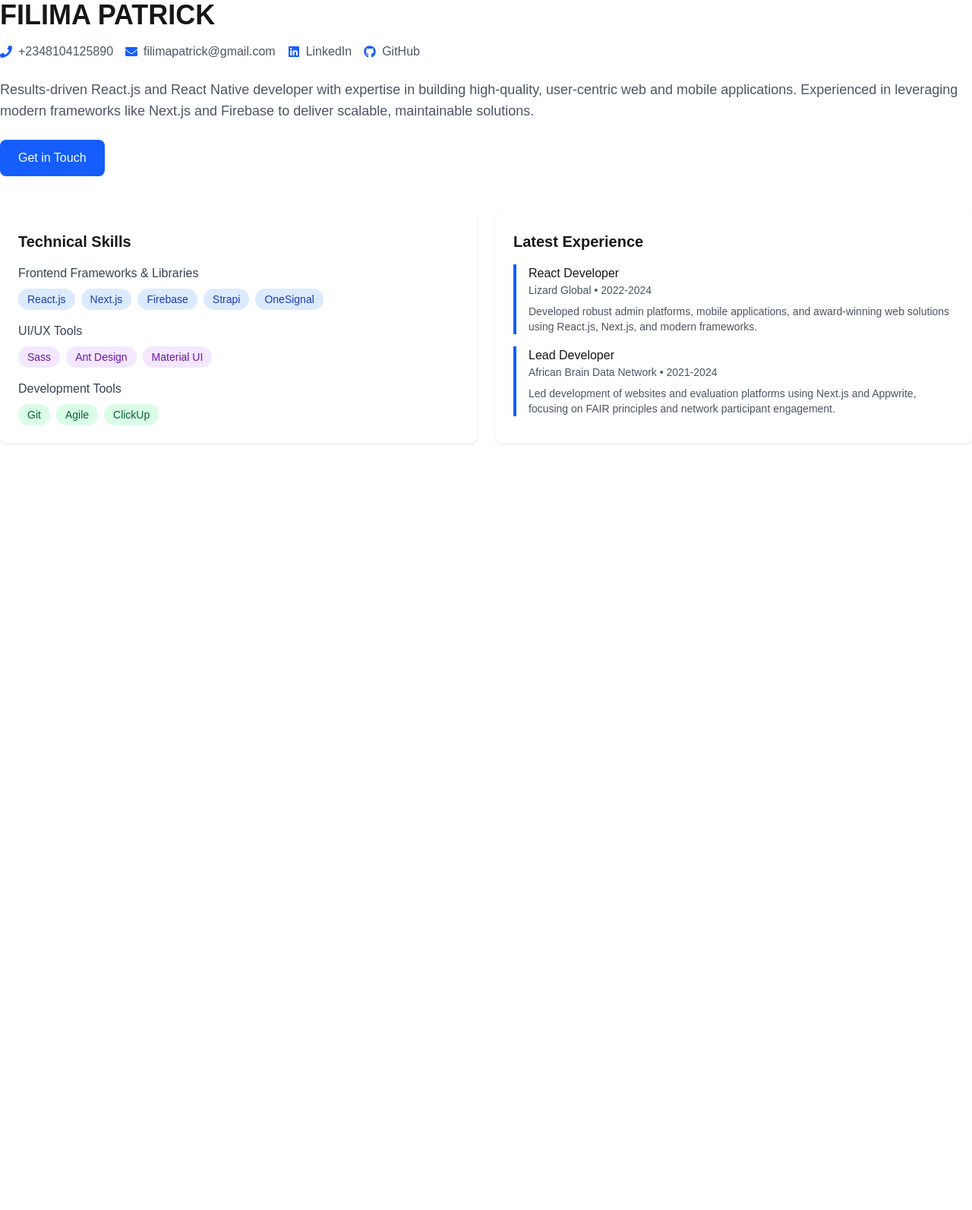
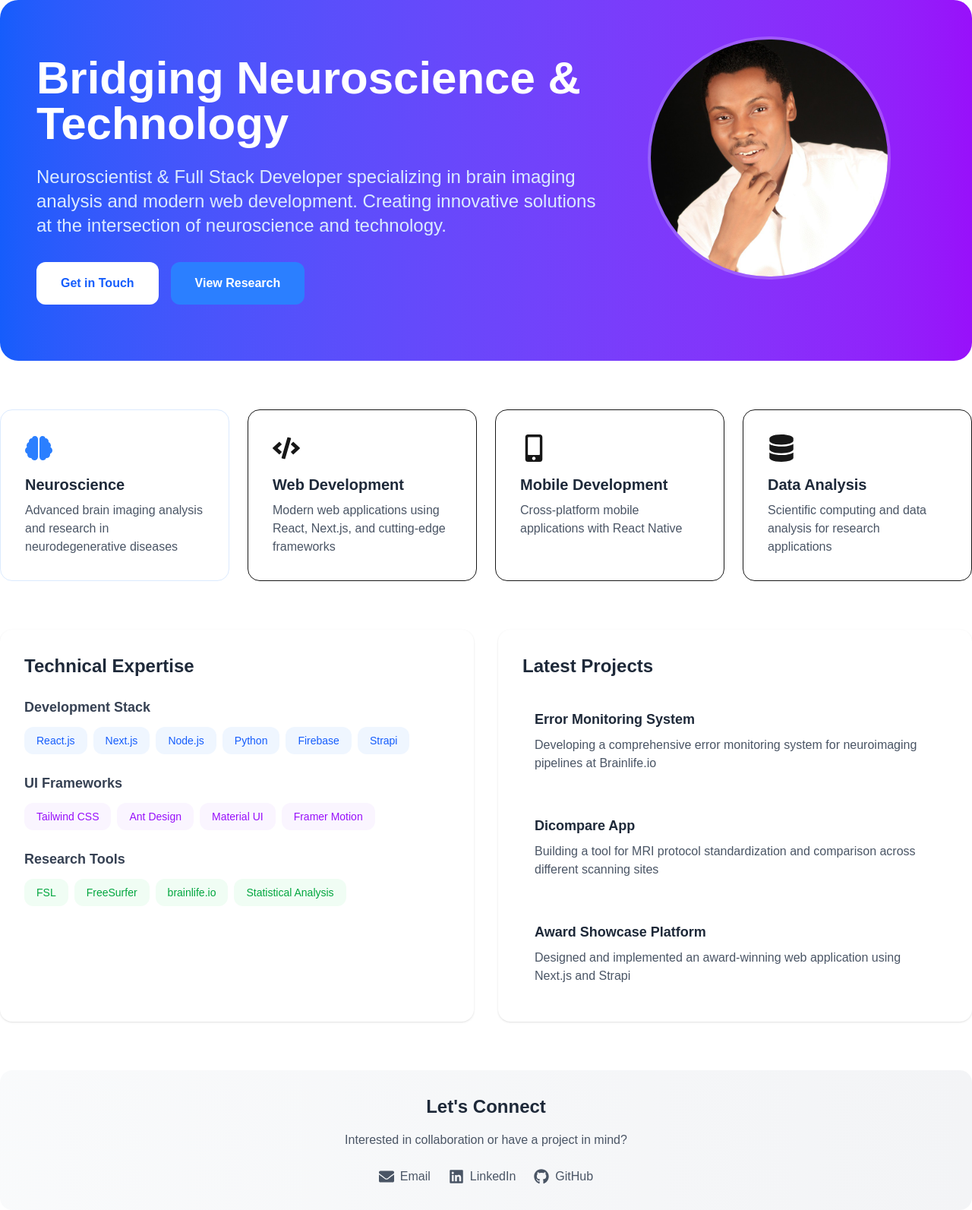
Before and after one commit to filimapatrick/computational_cv, a Next.js app: page / in a window 1280 px wide. Shown: the whole page at 76% size. Before the commit the page ends 800 px from the top, so only its background shows below. Built offline with nearby package versions, Linux system fonts and the light colour scheme.

Commit message:
improved the homepage

```diff
--- a/package.json
+++ b/package.json
@@ -9,6 +9,7 @@
     "lint": "next lint"
   },
   "dependencies": {
+    "framer-motion": "^12.6.2",
     "next": "15.2.4",
     "react": "^19.0.0",
     "react-dom": "^19.0.0",
--- a/src/app/page.jsx
+++ b/src/app/page.jsx
@@ -1,101 +1,214 @@
+'use client';
+
 import Image from 'next/image';
 import Link from 'next/link';
-import { FaLinkedin, FaGithub, FaEnvelope, FaPhone } from 'react-icons/fa';
+import { motion } from 'framer-motion';
+import { FaLinkedin, FaGithub, FaEnvelope, FaPhone, FaBrain, FaCode, FaMobileAlt, FaDatabase } from 'react-icons/fa';
+
+const fadeInUp = {
+  initial: { opacity: 0, y: 20 },
+  animate: { opacity: 1, y: 0 },
+  transition: { duration: 0.5 }
+};
+
+const staggerContainer = {
+  animate: {
+    transition: {
+      staggerChildren: 0.1
+    }
+  }
+};
 
 export default function Home() {
   return (
-    <div className=" mx-auto">
-      <div className="flex flex-col md:flex-row items-center gap-8 mb-12">
-
-        <div>
-          <h1 className="text-4xl font-bold mb-4">FILIMA PATRICK</h1>
-          <div className="flex flex-wrap gap-4 text-gray-600 mb-6">
-            <a href="tel:+2348104125890" className="flex items-center gap-2">
-              <FaPhone className="text-blue-600" />
-              +2348104125890
-            </a>
-            <a href="mailto:filimapatrick@gmail.com" className="flex items-center gap-2">
-              <FaEnvelope className="text-blue-600" />
-              filimapatrick@gmail.com
-            </a>
-            <a href="https://linkedin.com" target="_blank" rel="noopener noreferrer" className="flex items-center gap-2">
-              <FaLinkedin className="text-blue-600" />
-              LinkedIn
-            </a>
-            <a href="https://github.com" target="_blank" rel="noopener noreferrer" className="flex items-center gap-2">
-              <FaGithub className="text-blue-600" />
-              GitHub
-            </a>
-          </div>
-          <p className="text-lg text-gray-600 mb-6">
-            Results-driven React.js and React Native developer with expertise in building high-quality, user-centric web and mobile applications. Experienced in leveraging modern frameworks like Next.js and Firebase to deliver scalable, maintainable solutions.
+    <motion.div
+      initial="initial"
+      animate="animate"
+      className="mx-auto space-y-16"
+    >
+      {/* Hero Section */}
+      <div className="relative overflow-hidden rounded-3xl bg-gradient-to-r from-blue-600 to-purple-600 text-white p-12">
+        <div className="absolute inset-0 bg-grid-white/10 bg-grid-16 [mask-image:linear-gradient(0deg,white,rgba(255,255,255,0.6))]" />
+        <motion.div
+          variants={staggerContainer}
+          className="relative flex flex-col lg:flex-row items-center gap-12"
+        >
+          <motion.div variants={fadeInUp} className="lg:w-2/3">
+            <h1 className="text-5xl lg:text-6xl font-bold mb-6">
+              Bridging Neuroscience & Technology
+            </h1>
+            <p className="text-xl lg:text-2xl text-blue-100 mb-8">
+              Neuroscientist & Full Stack Developer specializing in brain imaging analysis and modern web development. Creating innovative solutions at the intersection of neuroscience and technology.
             </p>
+            <div className="flex flex-wrap gap-4">
               <Link
                 href="/contact"
-            className="inline-block bg-blue-600 text-white px-6 py-3 rounded-lg hover:bg-blue-700 transition-colors"
+                className="inline-block bg-white text-blue-600 px-8 py-4 rounded-xl font-semibold hover:bg-blue-50 transition-colors"
               >
                 Get in Touch
               </Link>
+              <Link
+                href="/research"
+                className="inline-block bg-blue-500 bg-opacity-20 text-white px-8 py-4 rounded-xl font-semibold hover:bg-opacity-30 transition-colors"
+              >
+                View Research
+              </Link>
             </div>
+          </motion.div>
+          <motion.div
+            variants={fadeInUp}
+            className="lg:w-1/3 aspect-square relative"
+          >
+            <div className="w-64 h-64 lg:w-80 lg:h-80 relative rounded-full overflow-hidden border-4 border-white/20">
+              <Image
+                src="/patrick.jpeg"
+                alt="Filima Patrick"
+                fill
+                className="object-cover"
+              />
+            </div>
+          </motion.div>
+        </motion.div>
       </div>
 
-      <div className="grid grid-cols-1 md:grid-cols-2 gap-6">
-        <div className="bg-white p-6 rounded-lg shadow-sm">
-          <h2 className="text-xl font-semibold mb-4">Technical Skills</h2>
-          <div className="space-y-4">
+      {/* Expertise Areas */}
+      <motion.div variants={staggerContainer} className="grid grid-cols-1 md:grid-cols-2 lg:grid-cols-4 gap-6">
+        {[
+          {
+            icon: FaBrain,
+            title: 'Neuroscience',
+            description: 'Advanced brain imaging analysis and research in neurodegenerative diseases',
+            color: 'blue'
+          },
+          {
+            icon: FaCode,
+            title: 'Web Development',
+            description: 'Modern web applications using React, Next.js, and cutting-edge frameworks',
+            color: 'purple'
+          },
+          {
+            icon: FaMobileAlt,
+            title: 'Mobile Development',
+            description: 'Cross-platform mobile applications with React Native',
+            color: 'pink'
+          },
+          {
+            icon: FaDatabase,
+            title: 'Data Analysis',
+            description: 'Scientific computing and data analysis for research applications',
+            color: 'green'
+          }
+        ].map((item, index) => (
+          <motion.div
+            key={index}
+            variants={fadeInUp}
+            className={`bg-gradient-to-br from-${item.color}-50 to-${item.color}-100/30 p-8 rounded-2xl border border-${item.color}-100`}
+          >
+            <item.icon className={`text-4xl text-${item.color}-500 mb-4`} />
+            <h3 className="text-xl font-semibold text-gray-800 mb-2">{item.title}</h3>
+            <p className="text-gray-600">{item.description}</p>
+          </motion.div>
+        ))}
+      </motion.div>
+
+      {/* Skills Section */}
+      <motion.div variants={staggerContainer} className="grid grid-cols-1 lg:grid-cols-2 gap-8">
+        <motion.div variants={fadeInUp} className="bg-white p-8 rounded-2xl shadow-sm">
+          <h2 className="text-2xl font-bold text-gray-800 mb-6">Technical Expertise</h2>
+          <div className="space-y-6">
             <div>
-              <h3 className="font-medium text-gray-700 mb-2">Frontend Frameworks & Libraries</h3>
+              <h3 className="text-lg font-semibold text-gray-700 mb-3">Development Stack</h3>
               <div className="flex flex-wrap gap-2">
-                {['React.js', 'Next.js', 'Firebase', 'Strapi', 'OneSignal'].map((skill) => (
-                  <span key={skill} className="bg-blue-100 text-blue-800 px-3 py-1 rounded-full text-sm">
+                {['React.js', 'Next.js', 'Node.js', 'Python', 'Firebase', 'Strapi'].map((skill) => (
+                  <span key={skill} className="bg-blue-50 text-blue-600 px-4 py-2 rounded-xl text-sm font-medium">
                     {skill}
                   </span>
                 ))}
               </div>
             </div>
             <div>
-              <h3 className="font-medium text-gray-700 mb-2">UI/UX Tools</h3>
+              <h3 className="text-lg font-semibold text-gray-700 mb-3">UI Frameworks</h3>
               <div className="flex flex-wrap gap-2">
-                {['Sass', 'Ant Design', 'Material UI'].map((skill) => (
-                  <span key={skill} className="bg-purple-100 text-purple-800 px-3 py-1 rounded-full text-sm">
+                {['Tailwind CSS', 'Ant Design', 'Material UI', 'Framer Motion'].map((skill) => (
+                  <span key={skill} className="bg-purple-50 text-purple-600 px-4 py-2 rounded-xl text-sm font-medium">
                     {skill}
                   </span>
                 ))}
               </div>
             </div>
             <div>
-              <h3 className="font-medium text-gray-700 mb-2">Development Tools</h3>
+              <h3 className="text-lg font-semibold text-gray-700 mb-3">Research Tools</h3>
               <div className="flex flex-wrap gap-2">
-                {['Git', 'Agile', 'ClickUp'].map((skill) => (
-                  <span key={skill} className="bg-green-100 text-green-800 px-3 py-1 rounded-full text-sm">
+                {['FSL', 'FreeSurfer', 'brainlife.io', 'Statistical Analysis'].map((skill) => (
+                  <span key={skill} className="bg-green-50 text-green-600 px-4 py-2 rounded-xl text-sm font-medium">
                     {skill}
                   </span>
                 ))}
               </div>
             </div>
           </div>
-        </div>
+        </motion.div>
 
-        <div className="bg-white p-6 rounded-lg shadow-sm">
-          <h2 className="text-xl font-semibold mb-4">Latest Experience</h2>
-          <div className="space-y-4">
-            <div className="border-l-4 border-blue-600 pl-4">
-              <h3 className="font-medium">React Developer</h3>
-              <p className="text-sm text-gray-600">Lizard Global • 2022-2024</p>
-              <p className="text-sm text-gray-600 mt-2">
-                Developed robust admin platforms, mobile applications, and award-winning web solutions using React.js, Next.js, and modern frameworks.
+        <motion.div variants={fadeInUp} className="bg-white p-8 rounded-2xl shadow-sm">
+          <h2 className="text-2xl font-bold text-gray-800 mb-6">Latest Projects</h2>
+          <div className="space-y-6">
+            <div className="group hover:bg-blue-50 p-4 rounded-xl transition-colors">
+              <h3 className="text-lg font-semibold text-gray-800 group-hover:text-blue-600 transition-colors">Error Monitoring System</h3>
+              <p className="text-gray-600 mt-2">
+                Developing a comprehensive error monitoring system for neuroimaging pipelines at Brainlife.io
               </p>
             </div>
-            <div className="border-l-4 border-blue-600 pl-4">
-              <h3 className="font-medium">Lead Developer</h3>
-              <p className="text-sm text-gray-600">African Brain Data Network • 2021-2024</p>
-              <p className="text-sm text-gray-600 mt-2">
-                Led development of websites and evaluation platforms using Next.js and Appwrite, focusing on FAIR principles and network participant engagement.
+            <div className="group hover:bg-blue-50 p-4 rounded-xl transition-colors">
+              <h3 className="text-lg font-semibold text-gray-800 group-hover:text-blue-600 transition-colors">Dicompare App</h3>
+              <p className="text-gray-600 mt-2">
+                Building a tool for MRI protocol standardization and comparison across different scanning sites
+              </p>
+            </div>
+            <div className="group hover:bg-blue-50 p-4 rounded-xl transition-colors">
+              <h3 className="text-lg font-semibold text-gray-800 group-hover:text-blue-600 transition-colors">Award Showcase Platform</h3>
+              <p className="text-gray-600 mt-2">
+                Designed and implemented an award-winning web application using Next.js and Strapi
               </p>
             </div>
           </div>
+        </motion.div>
+      </motion.div>
+
+      {/* Contact Section */}
+      <motion.div
+        variants={fadeInUp}
+        className="bg-gradient-to-r from-gray-50 to-gray-100 p-8 rounded-2xl text-center"
+      >
+        <h2 className="text-2xl font-bold text-gray-800 mb-4">Let's Connect</h2>
+        <p className="text-gray-600 mb-6">Interested in collaboration or have a project in mind?</p>
+        <div className="flex justify-center gap-6">
+          <a
+            href="mailto:filimapatrick@gmail.com"
+            className="flex items-center gap-2 text-gray-600 hover:text-blue-600 transition-colors"
+          >
+            <FaEnvelope className="text-xl" />
+            <span>Email</span>
+          </a>
+          <a
+            href="https://linkedin.com"
+            target="_blank"
+            rel="noopener noreferrer"
+            className="flex items-center gap-2 text-gray-600 hover:text-blue-600 transition-colors"
+          >
+            <FaLinkedin className="text-xl" />
+            <span>LinkedIn</span>
+          </a>
+          <a
+            href="https://github.com"
+            target="_blank"
+            rel="noopener noreferrer"
+            className="flex items-center gap-2 text-gray-600 hover:text-blue-600 transition-colors"
+          >
+            <FaGithub className="text-xl" />
+            <span>GitHub</span>
+          </a>
         </div>
-      </div>
-    </div>
+      </motion.div>
+    </motion.div>
   );
 }
```
Also changed, not shown: 1 other file (tests, documents, lock files or other folders). Lines whose indentation alone changed are shown as unchanged.
